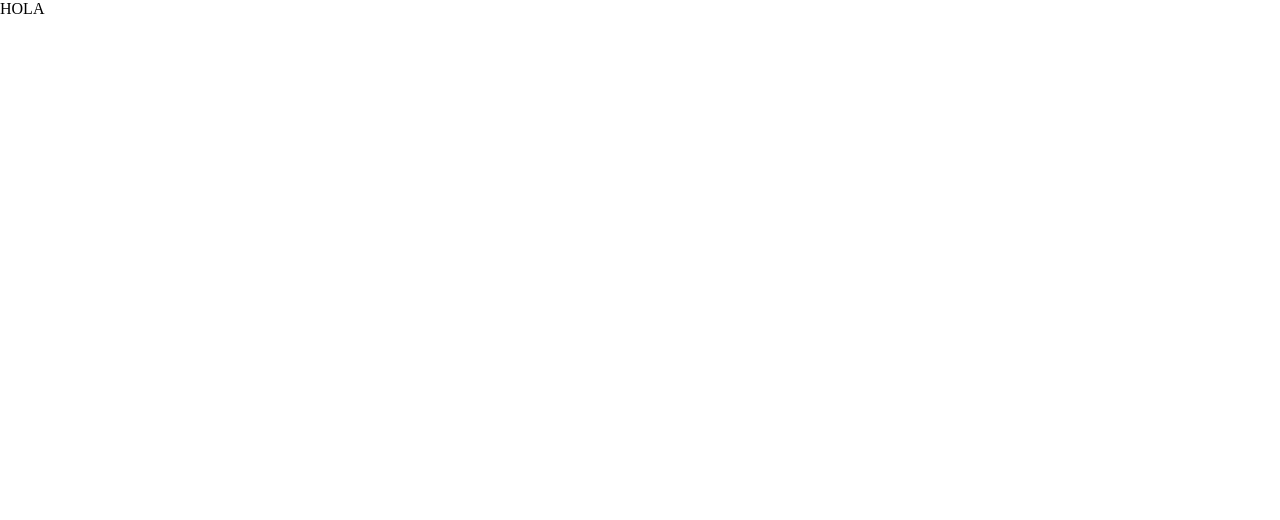
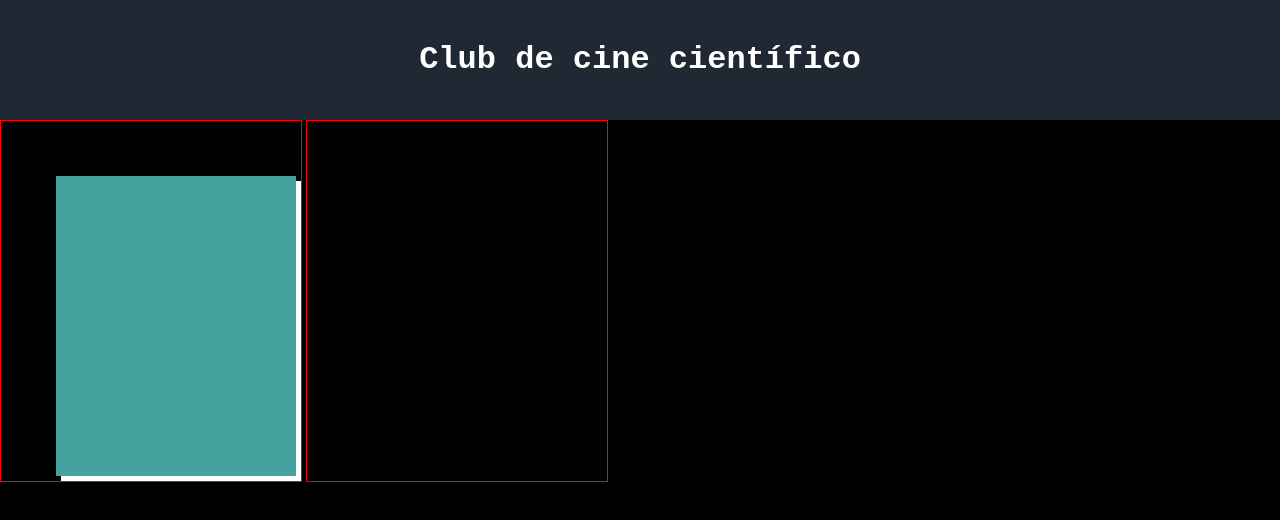
Before and after one commit to damian-acb/damian-acb.github.io, a plain HTML site: page index.html in a window 1280 px wide. Shown: the top 520 px of the page. Drawn offline with Linux system fonts and the light colour scheme.

Commit message:
Update index.html

```diff
--- a/index.html
+++ b/index.html
@@ -1,19 +1,41 @@
-<!DOCTYPE HTML>
+<!DOCTYPE html>
+<html lang="es">
+<head>
+    <meta charset="UTF-8">
+    <link rel="stylesheet" href="index.css">
+    <title>Club de cine</title>
+</head>
+<body>
 
-  <html>
+    <div id="body">
 
-    <head>
+        <div class="video-container">
 
-      <title> Club de cine científico </title>
+            <div class="video-box">
 
-      <link rel="stylesheet" href="index.css">
+                <div id="video1">
 
-    </head>
 
-    <body>
 
-      HOLA
+                </div>
 
-    </body>
+            </div>
 
-  </html>
+        </div>
+
+        <div class="video-container">
+
+            <div>
+
+
+
+            </div>
+
+        </div>
+
+    </div>
+    <div id="titulo"> Club de cine científico </div>
+
+
+</body>
+</html>
```
